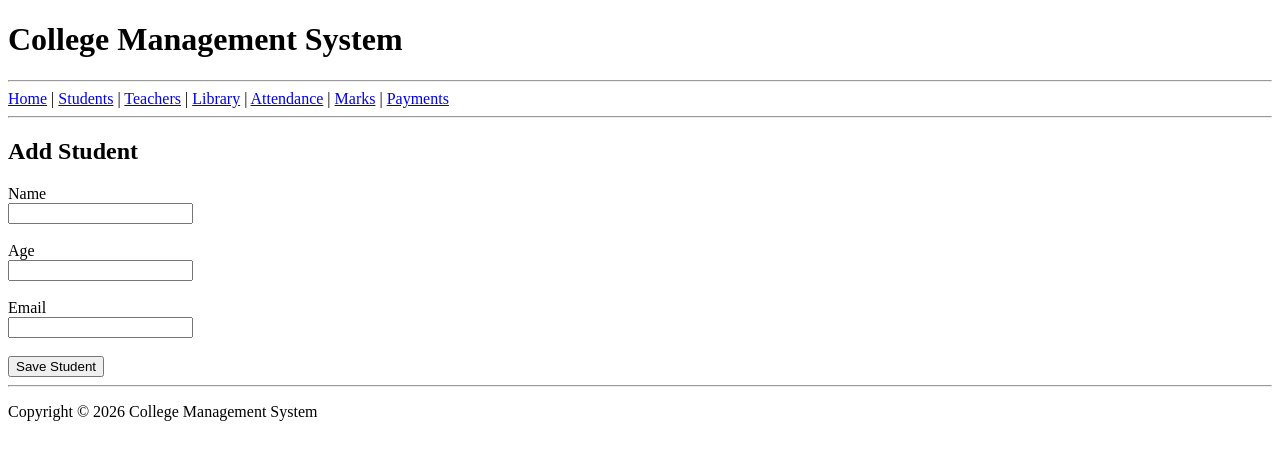
After one commit to mattarajesh/college_management_system, a Django app: page /add/ in a window 1280 px wide. The commit adds this page. Shown: the top 460 px of the page. Run offline with Django 5.2, Linux system fonts and the light colour scheme.

Commit message:
create add student page

```diff
--- /dev/null
+++ b/student_management/students/templates/students/add_student.html
@@ -0,0 +1,24 @@
+{% extends "students/base.html" %}
+
+{% block content %}
+
+<h2>Add Student</h2>
+
+<form method="POST">
+
+    {% csrf_token %}
+
+    <label>Name</label><br>
+    <input type="text" name="name"><br><br>
+
+    <label>Age</label><br>
+    <input type="number" name="age"><br><br>
+
+    <label>Email</label><br>
+    <input type="email" name="email"><br><br>
+
+    <button type="submit">Save Student</button>
+
+</form>
+
+{% endblock %}
--- a/student_management/students/templates/students/home.html
+++ b/student_management/students/templates/students/home.html
@@ -5,6 +5,8 @@
 <h2>Welcome to My Django Project</h2>
 
 <p>This is the Home Page of the College Management System.</p>
+
+<a href="{% url 'add_student' %}">Add Student</a>
 
 <hr>
 
@@ -37,4 +39,5 @@
 
 <p><strong>Welcome to Django Learning!</strong></p>
 
+
 {% endblock %}
--- a/student_management/students/urls.py
+++ b/student_management/students/urls.py
@@ -2,4 +2,5 @@ from django.urls import path
 from . import views
 urlpatterns = [
     path('',views.home,name='home'),
+    path('add/',views.add_student,name='add_student')
 ]
--- a/student_management/students/views.py
+++ b/student_management/students/views.py
@@ -1,5 +1,19 @@
-from django.shortcuts import render
+from django.shortcuts import render,redirect
+from .models import student
 
 # Add this exact function block
 def home(request):
     return render(request, 'students/home.html')
+def add_student(request):
+    if request.method == "POST":
+        name = request.POST["name"]
+        age = request.POST["age"]
+        email = request.POST["email"]
+
+        student.objects.create(
+            name = name,
+            age = age,
+            email = email
+        )
+        return redirect("home")
+    return render(request,"students/add_student.html")
```
